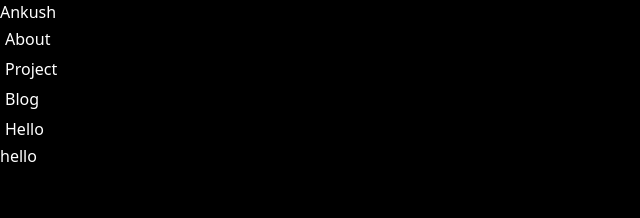
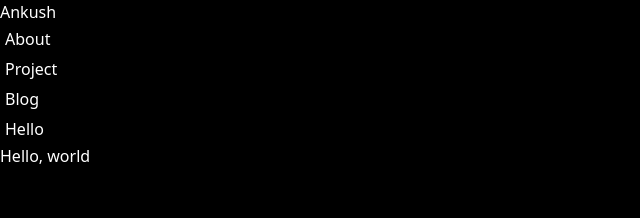
Before and after one commit to ankushdhavale/ankushdhavale.in, a React (Vite) app: page / in a window 1280 px wide. Shown: the top 218 px of the page, without its empty margins (0-640 px from the left). Built offline with nearby package versions, Linux system fonts and the light colour scheme.

Commit message:
build body

```diff
--- a/src/App.jsx
+++ b/src/App.jsx
@@ -1,17 +1,19 @@
 import NavBar from "./component/NavBar/NavBar"
-import Home from "./component/Home/Home"
 import {Routes , Route} from "react-router-dom"
+import Intro from "./component/Home/Intro"
 function App() {
   return (
     <>
-      <NavBar/>
+    <div className="flex flex-col mx-auto items-center w-full">
+    <NavBar/>
       <div>
         <Routes>
-          <Route path="/" element={<Home/>}/>
+          <Route path="/" element={<Intro/>}/>
           <Route/>
           <Route/>
         </Routes>
       </div>
+    </div>
     </>
   )
 }
--- /dev/null
+++ b/src/component/Greeting.jsx
@@ -0,0 +1,16 @@
+import React, { useState } from 'react'
+
+
+const greetings = ['Hello, world', 'हैलो, वर्ल्ड'];
+const Greeting = () => {
+    const [hello , setHello] = useState(0);
+  return (
+    <div className='flex flex-col float-start'>
+        <div>
+            <p>{greetings[hello]}</p>
+        </div>
+    </div>
+  )
+}
+
+export default Greeting
--- a/src/component/Home/Home.jsx
+++ /dev/null
@@ -1,11 +0,0 @@
-import React from 'react'
-
-const Home = () => {
-  return (
-    <div>
-      hello
-    </div>
-  )
-}
-
-export default Home
--- /dev/null
+++ b/src/component/Home/Intro.jsx
@@ -0,0 +1,15 @@
+import React from 'react'
+import Greeting from '../Greeting'
+
+const Intro = () => {
+  return (
+    <section className='flex flex-col gap-5 items-start'>
+      <section className='flex flex-col  items-center'>
+        <Greeting/>
+      </section>
+      <div></div>
+    </section>
+  )
+}
+
+export default Intro
--- a/src/component/NavBar/NavBar.jsx
+++ b/src/component/NavBar/NavBar.jsx
@@ -4,8 +4,8 @@ import "./NavBar.css"
 const NavBar = () => {
   return (
     <>
-      <nav className=' flex justify-center mx-auto p-2'>
-        <section className=' w-3/5 px-4 py-2 flex items-center justify-between border-transparent rounded p-1 shadow-slate-500 bg-cyan-950'>
+      <nav className=''>
+        <section className='px-4 py-2 flex border-transparent rounded p-1 shadow-slate-500 bg-cyan-950'>
             <text className='font-extrabold text-sm'>Ankush</text>
             <div className='list-container'>
                 <ul className='flex gap-5 text-xs items-center'>
--- a/src/index.css
+++ b/src/index.css
@@ -4,7 +4,6 @@
 
 
 body{
-  padding: 0;
   color: white;
   box-sizing: border-box;
   background-color:black;
```
